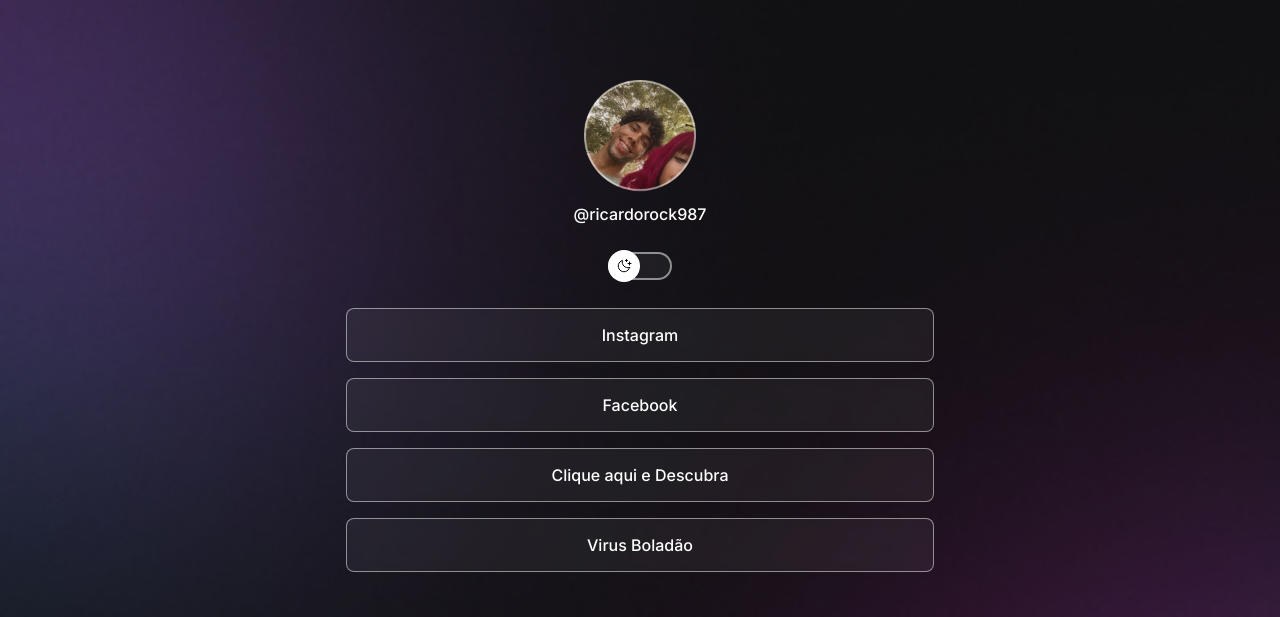
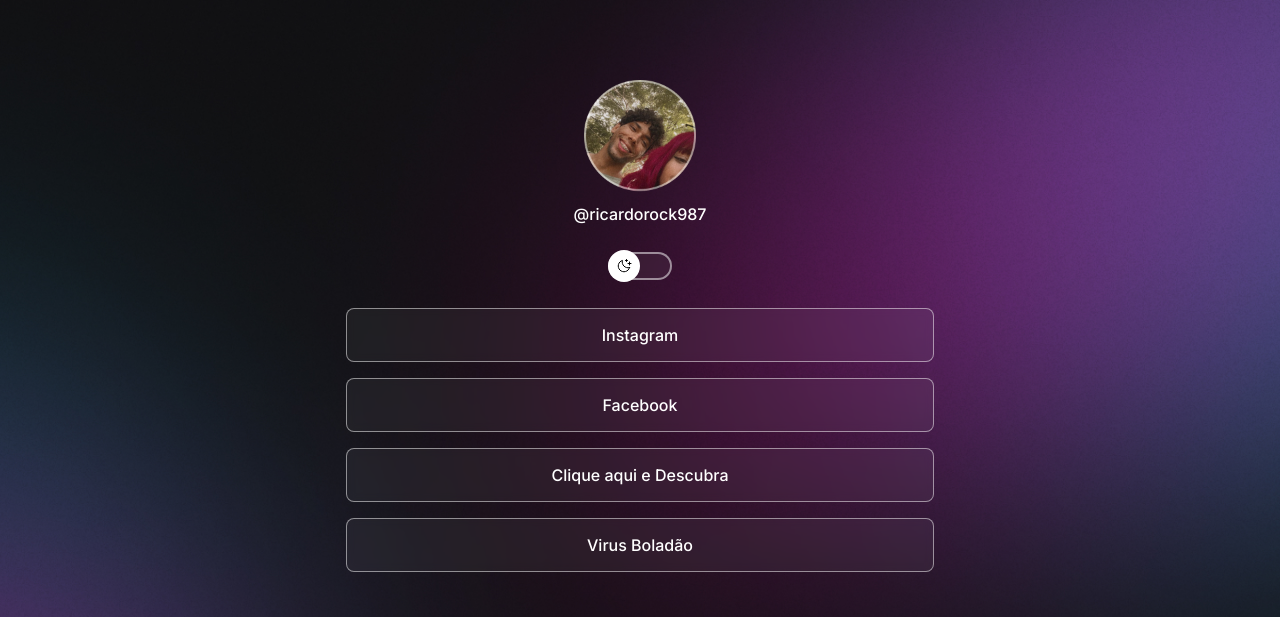
Before and after one commit to rRick987/projeto, a plain HTML site: page index.html in a window 1280 px wide. Shown: the top 617 px of the page. Drawn offline with nearby package versions, Linux system fonts and the light colour scheme.

Commit message:
change background based on media queries

```diff
--- a/style.css
+++ b/style.css
@@ -9,6 +9,7 @@ body {
   /*background: color image repeat position/size */
 
   background: url(./assets/bg-mobile.jpg) no-repeat top center/cover;
+  height: 100vh;
 }
 
 :root {
@@ -165,3 +166,13 @@ footer {
   text-align: center;
   font-size: 14px;
 }
+
+/* Media */
+@media (min-width: 700px) {
+  :root {
+    --bg-url: url(./assets/bg-desktop.jpg);
+  }
+  .light {
+    --bg-url: url(./assets/bg-desktop-light.jpg);
+  }
+}
```
